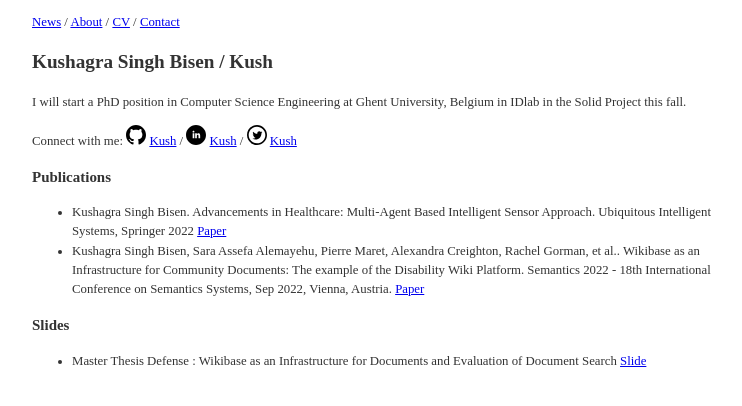
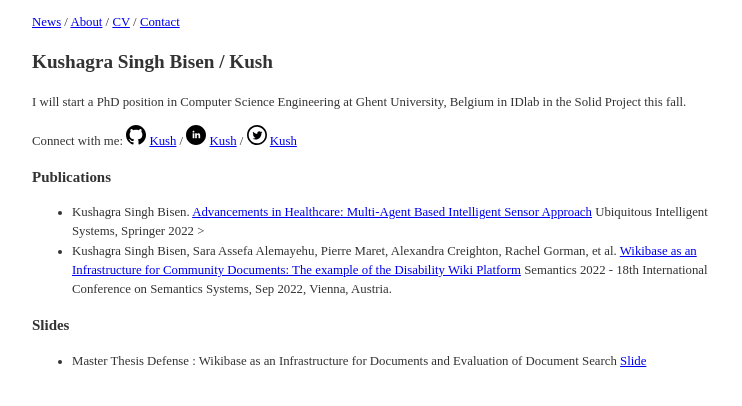
Before and after one commit to argahsuknesib/argahsuknesib.github.io, a plain HTML site: page index.html in a window 1280 px wide. Shown: the whole page, without its empty margins (258-1000 px from the left). Drawn offline with Linux system fonts and the light colour scheme.

Commit message:
changed layout

```diff
--- a/index.html
+++ b/index.html
@@ -54,19 +54,22 @@
     <h3>Publications</h3>
     <ul>
       <li>
-        Kushagra Singh Bisen. Advancements in Healthcare: Multi-Agent Based
-        Intelligent Sensor Approach. Ubiquitous Intelligent Systems, Springer
-        2022
+        Kushagra Singh Bisen.
         <a href="https://link.springer.com/chapter/10.1007/978-981-16-3675-2_12"
-          >Paper</a
+          >Advancements in Healthcare: Multi-Agent Based Intelligent Sensor
+          Approach</a
         >
+        Ubiquitous Intelligent Systems, Springer 2022 >
       </li>
       <li>
         Kushagra Singh Bisen, Sara Assefa Alemayehu, Pierre Maret, Alexandra
-        Creighton, Rachel Gorman, et al.. Wikibase as an Infrastructure for
-        Community Documents: The example of the Disability Wiki Platform.
+        Creighton, Rachel Gorman, et al.
+        <a href="https://hal.archives-ouvertes.fr/hal-03725566"
+          >Wikibase as an Infrastructure for Community Documents: The example of
+          the Disability Wiki Platform</a
+        >
         Semantics 2022 - 18th International Conference on Semantics Systems, Sep
-        2022, Vienna, Austria. <a href="https://hal.archives-ouvertes.fr/hal-03725566">Paper</a>
+        2022, Vienna, Austria.
       </li>
     </ul>
 
```
